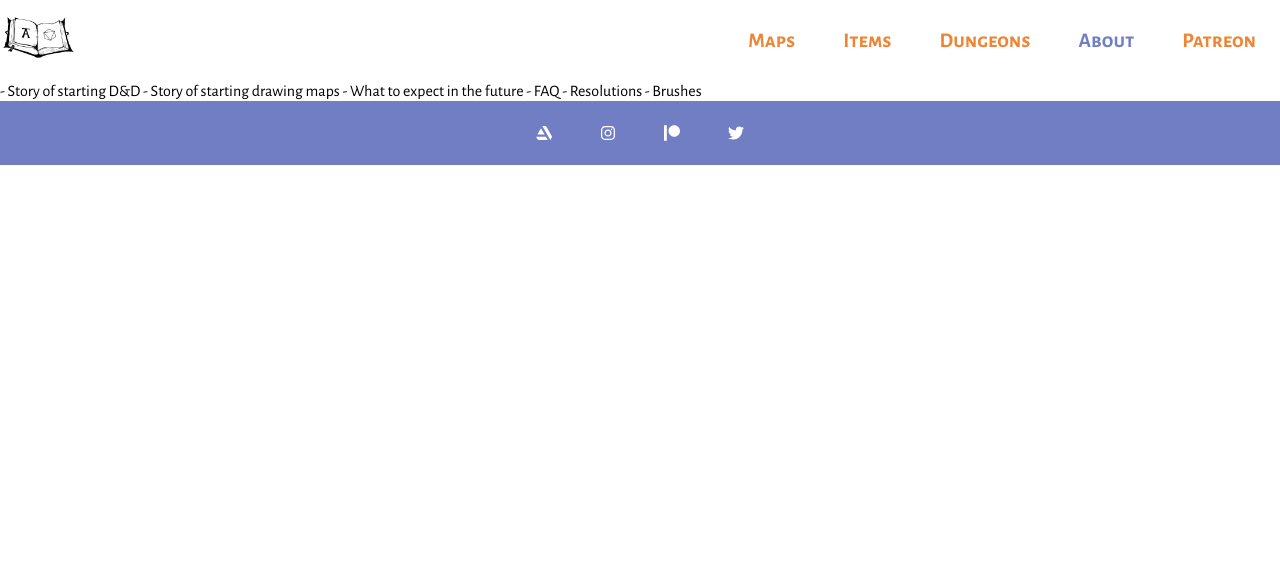
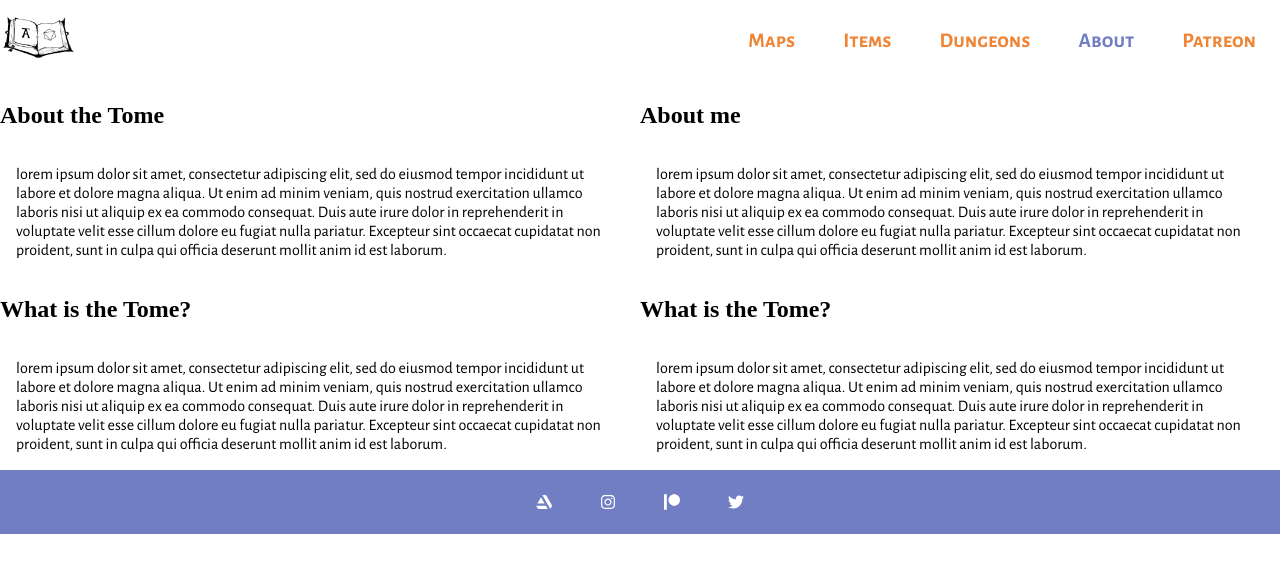
Before and after one commit to kresimir-coko/adventurerstome.com, a Next.js app: page /about in a window 1280 px wide. Shown: the top 572 px of the page. Built offline with nearby package versions, Linux system fonts and the light colour scheme; a web font is replaced by a local one.

Commit message:
improve /maps page

```diff
--- a/components/Filter.tsx
+++ b/components/Filter.tsx
@@ -34,6 +34,7 @@ export default function Filter({
 						onClick={() => {
 							if (mainCategory) {
 								setMainCategory('');
+
 								setSubCategory('');
 							} else {
 								setMainCategory(category.key);
--- a/pages/about.tsx
+++ b/pages/about.tsx
@@ -1,14 +1,53 @@
 import React from 'react';
+import styles from '../styles/About.module.scss';
 
 export default function about() {
 	return (
-		<div>{`
-	- Story of starting D&D
-	- Story of starting drawing maps
-	- What to expect in the future
-	- FAQ
-		- Resolutions
-		- Brushes
-	`}</div>
+		<div className={`main-container ${styles.aboutContainer}`}>
+			<section className={styles.mainSection}>
+				<h1>{'About the Tome'}</h1>
+
+				<p>
+					{
+						'lorem ipsum dolor sit amet, consectetur adipiscing elit, sed do eiusmod tempor incididunt ut labore et dolore magna aliqua. Ut enim ad minim veniam, quis nostrud exercitation ullamco laboris nisi ut aliquip ex ea commodo consequat. Duis aute irure dolor in reprehenderit in voluptate velit esse cillum dolore eu fugiat nulla pariatur. Excepteur sint occaecat cupidatat non proident, sunt in culpa qui officia deserunt mollit anim id est laborum.'
+					}
+				</p>
+
+				<h2>{'What is the Tome?'}</h2>
+
+				<p>
+					{
+						'lorem ipsum dolor sit amet, consectetur adipiscing elit, sed do eiusmod tempor incididunt ut labore et dolore magna aliqua. Ut enim ad minim veniam, quis nostrud exercitation ullamco laboris nisi ut aliquip ex ea commodo consequat. Duis aute irure dolor in reprehenderit in voluptate velit esse cillum dolore eu fugiat nulla pariatur. Excepteur sint occaecat cupidatat non proident, sunt in culpa qui officia deserunt mollit anim id est laborum.'
+					}
+				</p>
+			</section>
+
+			<section className={styles.mainSection}>
+				<h1>{'About me'}</h1>
+
+				<p>
+					{
+						'lorem ipsum dolor sit amet, consectetur adipiscing elit, sed do eiusmod tempor incididunt ut labore et dolore magna aliqua. Ut enim ad minim veniam, quis nostrud exercitation ullamco laboris nisi ut aliquip ex ea commodo consequat. Duis aute irure dolor in reprehenderit in voluptate velit esse cillum dolore eu fugiat nulla pariatur. Excepteur sint occaecat cupidatat non proident, sunt in culpa qui officia deserunt mollit anim id est laborum.'
+					}
+				</p>
+
+				<h2>{'What is the Tome?'}</h2>
+
+				<p>
+					{
+						'lorem ipsum dolor sit amet, consectetur adipiscing elit, sed do eiusmod tempor incididunt ut labore et dolore magna aliqua. Ut enim ad minim veniam, quis nostrud exercitation ullamco laboris nisi ut aliquip ex ea commodo consequat. Duis aute irure dolor in reprehenderit in voluptate velit esse cillum dolore eu fugiat nulla pariatur. Excepteur sint occaecat cupidatat non proident, sunt in culpa qui officia deserunt mollit anim id est laborum.'
+					}
+				</p>
+			</section>
+		</div>
 	);
 }
+
+/*
+- Story of starting D&D
+- Story of starting drawing maps
+- What to expect in the future
+- FAQ
+	- Resolutions
+	- Brushes
+*/
--- /dev/null
+++ b/styles/About.module.scss
@@ -0,0 +1,7 @@
+.aboutContainer {
+	flex-direction: row;
+}
+
+.mainSection {
+	width: 50%;
+}
--- a/styles/Maps.module.scss
+++ b/styles/Maps.module.scss
@@ -64,8 +64,9 @@
 		}
 	}
 
-	img {
+	.bigImageContainer {
 		height: calc(100% - 35px);
-		width: auto;
+		position: relative;
+		width: 100%;
 	}
 }
```
Also changed, not shown: pages/maps.tsx (+82 -22 lines).
